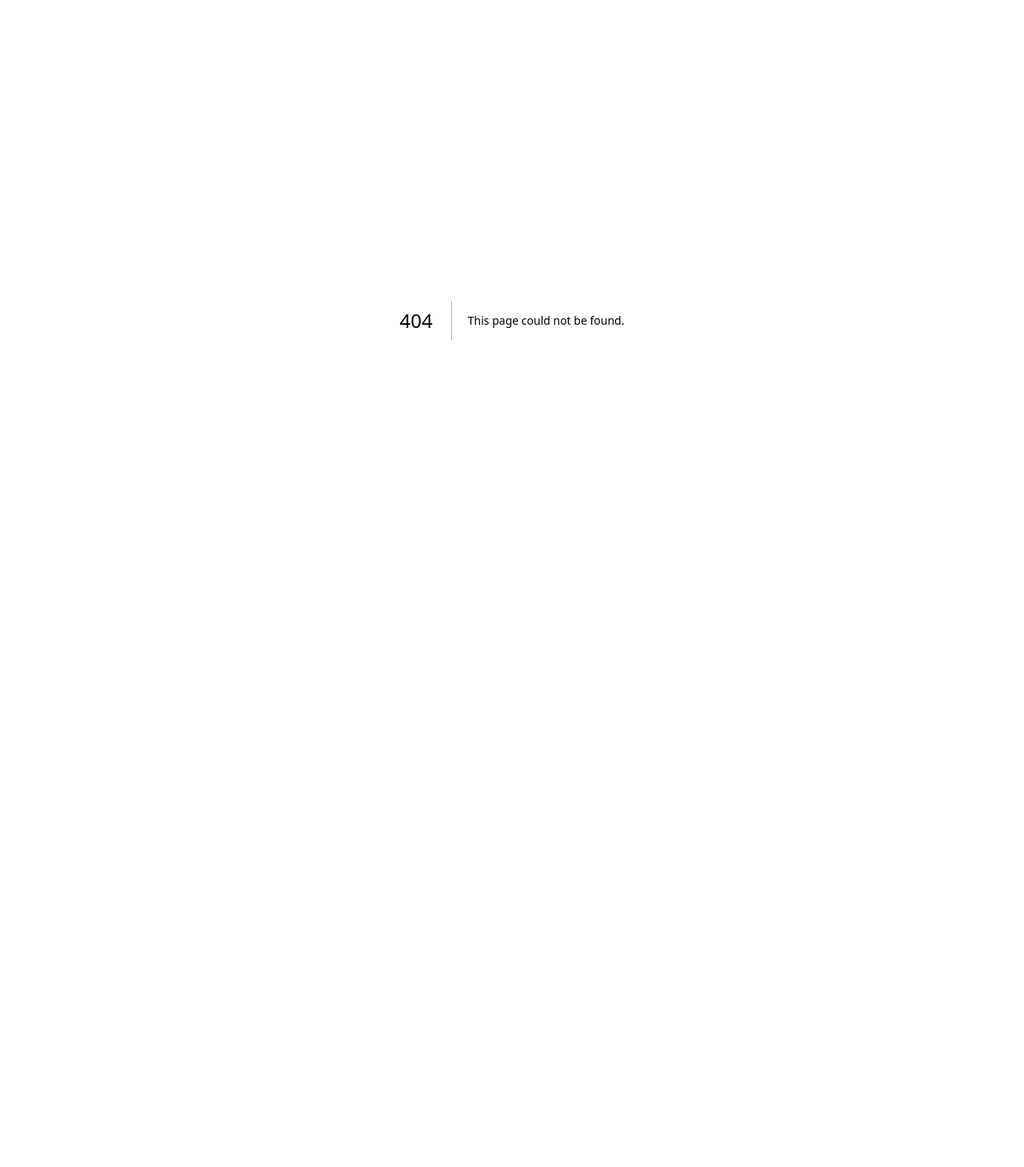
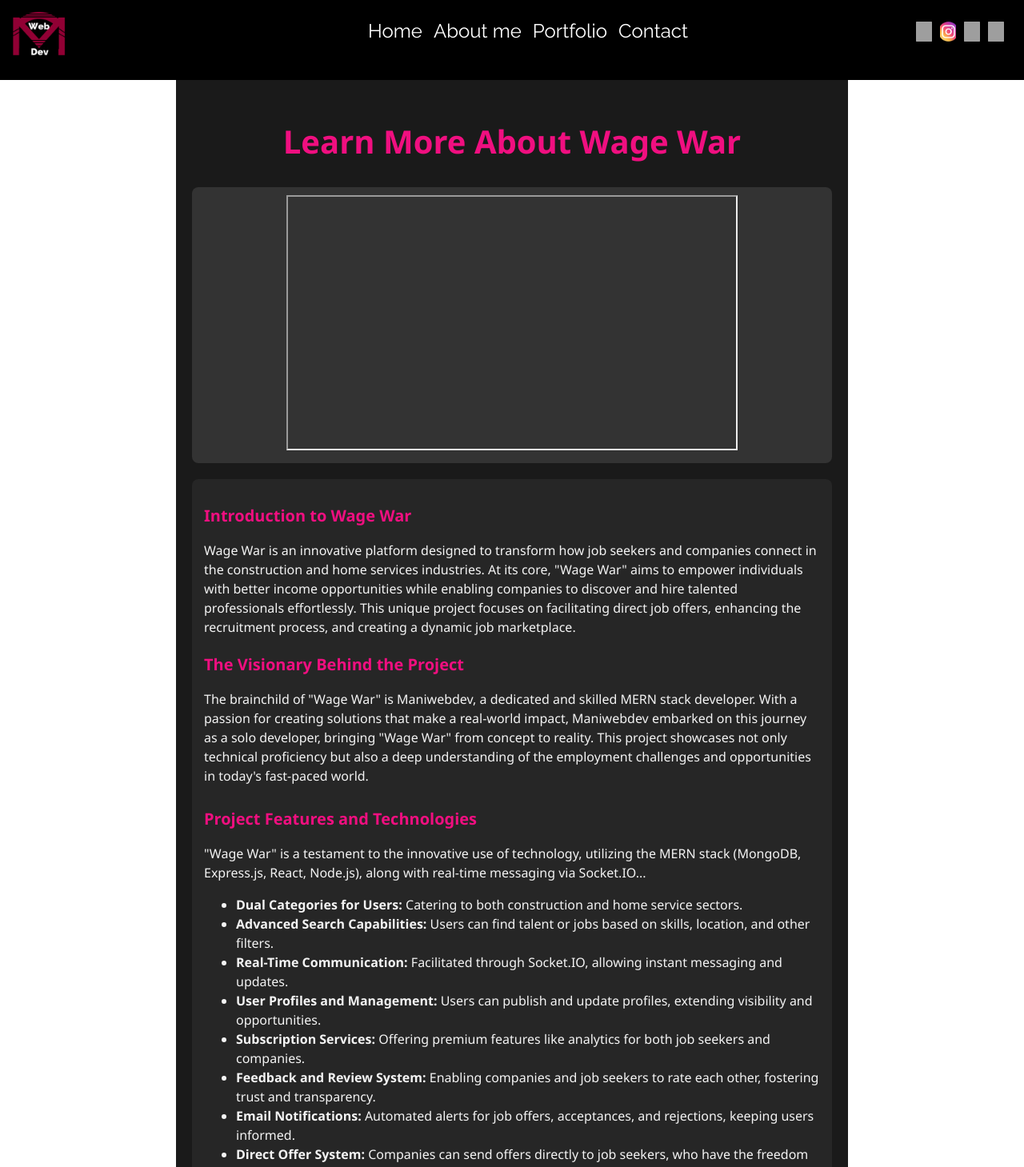
Before and after one commit to codeworld10/maniweb, a Next.js app: page /wagewar in a window 1280 px wide. Before the commit this address had no page. Shown: the top 1459 px of the page at 80% size. Before the commit the page ends 800 px from the top, so only its background shows below. Built offline with nearby package versions, Linux system fonts and the light colour scheme; grey boxes are pictures that could not be loaded.

Commit message:
custom events added

```diff
--- a/Components/Contact.js
+++ b/Components/Contact.js
@@ -1,3 +1,4 @@
+
 import styles from "../styles/contact.module.css";
 import Form from "./Form";
 
--- a/Components/Navv.js
+++ b/Components/Navv.js
@@ -1,15 +1,23 @@
 import Link from "next/link";
 import Image from "next/image";
 import React, { useState } from "react";
+import { track } from '@vercel/analytics';
 
 const Navv = () => {
-   const handle = () => {
+  const handleMenuToggle = () => {
     var x = document.getElementById("menu");
-     if (x.style.display === "block") {
+    const isMenuOpen = x.style.display === "block";
+    if (isMenuOpen) {
       x.style.display = "none";
     } else {
       x.style.display = "block";
     }
+    track('menu_toggle', { isOpen: !isMenuOpen });
+  };
+
+
+  const handleNavClick = (navItem) => {
+    track('navigation_click', { item: navItem });
   };
 
   const insta = () => {
@@ -25,6 +33,10 @@ const Navv = () => {
     window.open("https://web.facebook.com/maniwebdev");
   };
 
+  const handleSocialClick = (socialPlatform) => {
+    track('social_click', { platform: socialPlatform });
+  };
+
   return (
     //created menu for pc
 
@@ -32,6 +44,7 @@ const Navv = () => {
       <div className="navbar">
         <div className="pcmenu">
           <div className="logomain">
+            <Link href='/'>
               <Image
                 className="logos"
                 src="/images/Maniweb.png"
@@ -39,10 +52,11 @@ const Navv = () => {
                 width="80"
                 height="80"
               />
+            </Link>
           </div>
           <ul>
             <li className="list">
-              <Link href="/" passHref className="active" >
+              <Link href="/" passHref onClick={() => handleNavClick('Home')} className="active">
                 Home
               </Link>
 
@@ -63,7 +77,7 @@ const Navv = () => {
             <div className="media">
               <Image
                 className="Social"
-                onClick={face}
+                onClick={() => { face(); handleSocialClick('Facebook'); }}
                 src="/images/fbb.png"
                 alt="maniwebdev Freelance website developer and designer"
                 width="20"
@@ -73,7 +87,7 @@ const Navv = () => {
             <div className="media">
               <Image
                 className="Social"
-                onClick={insta}
+                onClick={() => { insta(); handleSocialClick('Instagram'); }}
                 src="/images/iniis.png"
                 alt="maniwebdev best website developer near me"
                 width="20"
@@ -83,7 +97,7 @@ const Navv = () => {
             <div className="media">
               <Image
                 className="Social"
-                onClick={linke}
+                onClick={() => { linke(); handleSocialClick('LinkedIn'); }}
                 src="/images/lii.png"
                 alt="maniwebdev website developer"
                 width="20"
@@ -93,7 +107,7 @@ const Navv = () => {
             <div className="media">
               <Image
                 className="Social"
-                onClick={twit}
+                onClick={() => { twit(); handleSocialClick('Twitter'); }}
                 src="/images/twii.png"
                 alt="maniwebdev Freelance web developer for hire"
                 width="20"
@@ -105,12 +119,12 @@ const Navv = () => {
       </div>
       <header className="mobile-container ">
         <div className="logomob">
-          <Image src="/images/Maniweb.png" alt="maniwebdev best website developer near me." width="150" height="150"/>
+          <Image src="/images/Maniweb.png" alt="maniwebdev best website developer near me." width="150" height="150" />
         </div>
 
         <nav className="topnav">
           <div className="burger">
-            <div onClick={handle} className="mee">
+            <div onClick={handleMenuToggle} className="mee">
               <div className="me"></div>
               <div className="me"></div>
               <div className="me"></div>
--- a/package.json
+++ b/package.json
@@ -17,9 +17,9 @@
     "@mui/styles": "^5.11.13",
     "@next/env": "^13.2.4",
     "@vercel/analytics": "^1.0.2",
-    "dotenv": "^16.0.3",
+    "dotenv": "^16.3.2",
     "emailjs-com": "^3.2.0",
-    "next": "^13.4.18",
+    "next": "^14.1.0",
     "react": "^18.2.0",
     "react-dom": "^18.2.0",
     "react-icons": "^4.11.0",
@@ -28,6 +28,6 @@
   },
   "devDependencies": {
     "eslint": "7.32.0",
-    "eslint-config-next": "^13.2.4"
+    "eslint-config-next": "^14.1.0"
   }
 }
--- /dev/null
+++ b/pages/wagewar.js
@@ -0,0 +1,72 @@
+import React from 'react'; // Assuming you have a CSS module for styling
+import styles from '../styles/wagewar.module.css';
+import Footer from "../Components/Footer";
+import Navv from "../Components/Navv";
+
+const wagewar = () => {
+    return (
+        <>
+            <div className={styles.navContainer}>
+                <Navv />
+            </div>
+            <div className={styles.container}>
+                <h1 className={styles.mainHeading}>Learn More About Wage War</h1>
+
+                <div className={styles.videoContainer}>
+                    {/* Placeholder for video */}
+                    <iframe
+                        width="560"
+                        height="315"
+                        src="YOUR_VIDEO_EMBED_LINK"
+                        title="Wage War Project Video"
+                        allow="accelerometer; autoplay; clipboard-write; encrypted-media; gyroscope; picture-in-picture"
+                        allowFullScreen
+                    ></iframe>
+                </div>
+
+                <div className={styles.content}>
+                    {/* Your content goes here */}
+                    <h2 className={styles.subHeading}>Introduction to Wage War</h2>
+                    <p>
+                        Wage War is an innovative platform designed to transform how job seekers and companies connect in the construction and home services industries. At its core, "Wage War" aims to empower individuals with better income opportunities while enabling companies to discover and hire talented professionals effortlessly. This unique project focuses on facilitating direct job offers, enhancing the recruitment process, and creating a dynamic job marketplace.
+                    </p>
+                    <h3 className={styles.subHeading}>The Visionary Behind the Project</h3>
+                    <p>
+                        The brainchild of "Wage War" is Maniwebdev, a dedicated and skilled MERN stack developer. With a passion for creating solutions that make a real-world impact, Maniwebdev embarked on this journey as a solo developer, bringing "Wage War" from concept to reality. This project showcases not only technical proficiency but also a deep understanding of the employment challenges and opportunities in today's fast-paced world.
+                    </p>
+                    <h4 className={styles.subHeading}>Project Features and Technologies</h4>
+                    <p>
+                        "Wage War" is a testament to the innovative use of technology, utilizing the MERN stack (MongoDB, Express.js, React, Node.js), along with real-time messaging via Socket.IO...
+                    </p>
+                    <ul>
+                        <li><strong>Dual Categories for Users:</strong> Catering to both construction and home service sectors.</li>
+                        <li><strong>Advanced Search Capabilities:</strong> Users can find talent or jobs based on skills, location, and other filters.</li>
+                        <li><strong>Real-Time Communication:</strong> Facilitated through Socket.IO, allowing instant messaging and updates.</li>
+                        <li><strong>User Profiles and Management:</strong> Users can publish and update profiles, extending visibility and opportunities.</li>
+                        <li><strong>Subscription Services:</strong> Offering premium features like analytics for both job seekers and companies.</li>
+                        <li><strong>Feedback and Review System:</strong> Enabling companies and job seekers to rate each other, fostering trust and transparency.</li>
+                        <li><strong>Email Notifications:</strong> Automated alerts for job offers, acceptances, and rejections, keeping users informed.</li>
+                        <li><strong>Direct Offer System:</strong> Companies can send offers directly to job seekers, who have the freedom to accept or reject.</li>
+                    </ul>
+                    <h5 className={styles.subHeading}>Challenges and Triumphs</h5>
+                    <p>Developing "Wage War" was a journey filled with challenges, primarily tackled single-handedly by Maniwebdev. From conceptualizing the user experience to implementing complex features like real-time communication and subscription services, each step was a learning opportunity. Overcoming these obstacles has not only refined technical skills but also enriched problem-solving abilities and strategic thinking.</p>
+                    <h6 className={styles.subHeading}>Impact and User Experience</h6>
+                    <p>Wage War" significantly impacts how job seekers and companies interact. Its intuitive design and user-centric approach make it easier for job seekers to find suitable employment while providing companies with a pool of qualified candidates. The platform's innovative features, like the direct offer system and real-time messaging, enhance the overall efficiency of the job market.</p>
+                    <h6 className={styles.subHeading}>Future Enhancements</h6>
+                    <p>Continual improvement is at the heart of "Wage War". Plans for future upgrades include more refined analytics, enhanced user interface, and expanding the platform's reach to additional industries. These improvements aim to further streamline the job matching process and provide an even more robust experience for users.</p>
+                    <h6 className={styles.subHeading}>
+                        A Personal Touch
+                    </h6>
+                    <p>
+                        To give you an insider's view, a video presentation, including an introduction by Maniwebdev, is available. This video offers a unique perspective on the project's development and showcases the human element behind this technological innovation.
+                    </p>
+                    <h6 className={styles.subHeading}>Conclusion</h6>
+                    <p>"Wage War" is more than just a platform; it's a movement towards a more efficient and equitable job market. Whether you're a company seeking talent or a job seeker looking for your next opportunity, "Wage War" is your gateway to a world of possibilities. Experience the revolution in job hunting and talent acquisition - explore "Wage War" now.</p>
+                </div>
+            </div>
+            <Footer />
+        </>
+    );
+};
+
+export default wagewar;
--- a/styles/globals.css
+++ b/styles/globals.css
@@ -786,9 +786,23 @@ div .section1 {
   padding-bottom: 10px;
   background-color: #eeeeee;
   width: 400px;
-  height: 250px;
   border: 1px solid rgba(255, 0, 98, 0.493);
   border-top-left-radius: 15px;
+}
+
+.visit-btn, .learn-more-btn{
+  padding-left: 25px;
+  padding-right: 25px;
+  padding-top: 5px;
+  padding-bottom: 5px;
+  background-color: #f00f80;
+  border-radius: 5px;
+  border: none;
+  margin: 5px;
+  font-size: 15px;
+  font-weight: 500;
+  color: white;
+  cursor: pointer;
 }
 
 .secicon:hover{
--- /dev/null
+++ b/styles/wagewar.module.css
@@ -0,0 +1,45 @@
+.navContainer {
+  background-color: black;
+}
+
+.container {
+  font-family: "Segoe UI", Tahoma, Geneva, Verdana, sans-serif;
+  background-color: #1a1a1a;
+  color: #f4f4f4;
+  padding: 20px;
+  max-width: 800px;
+  margin: auto;
+}
+
+.mainHeading {
+  color: #f00f80;
+  text-align: center;
+  font-size: 2.5em;
+}
+
+.videoContainer {
+  margin: 20px 0;
+  text-align: center;
+  background-color: #333;
+  padding: 10px;
+  border-radius: 8px;
+}
+
+.videoFrame {
+  width: 100%;
+  height: 315px;
+  border: none;
+}
+
+.content {
+  margin: 20px 0;
+  padding: 15px;
+  background-color: #262626;
+  border-radius: 8px;
+}
+
+.subHeading {
+  color: #f00f80;
+  margin-bottom: 10px;
+  font-size: 20px;
+}
```
Also changed, not shown: Components/Form.js (+8 -7 lines), Components/Portfolio.js (+33 -7 lines), pages/index.js (+11 -4 lines), 2 other files (tests, documents, lock files or other folders). Lines whose indentation alone changed are shown as unchanged.
